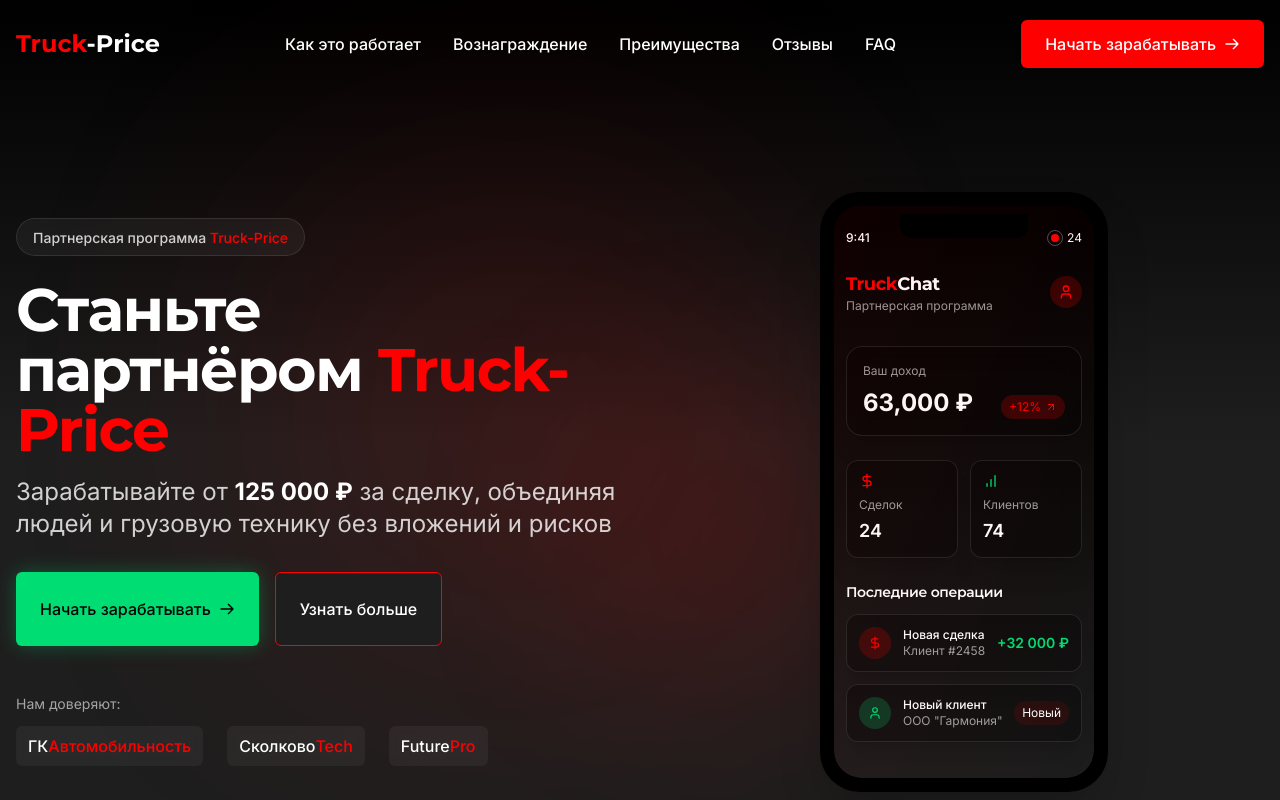
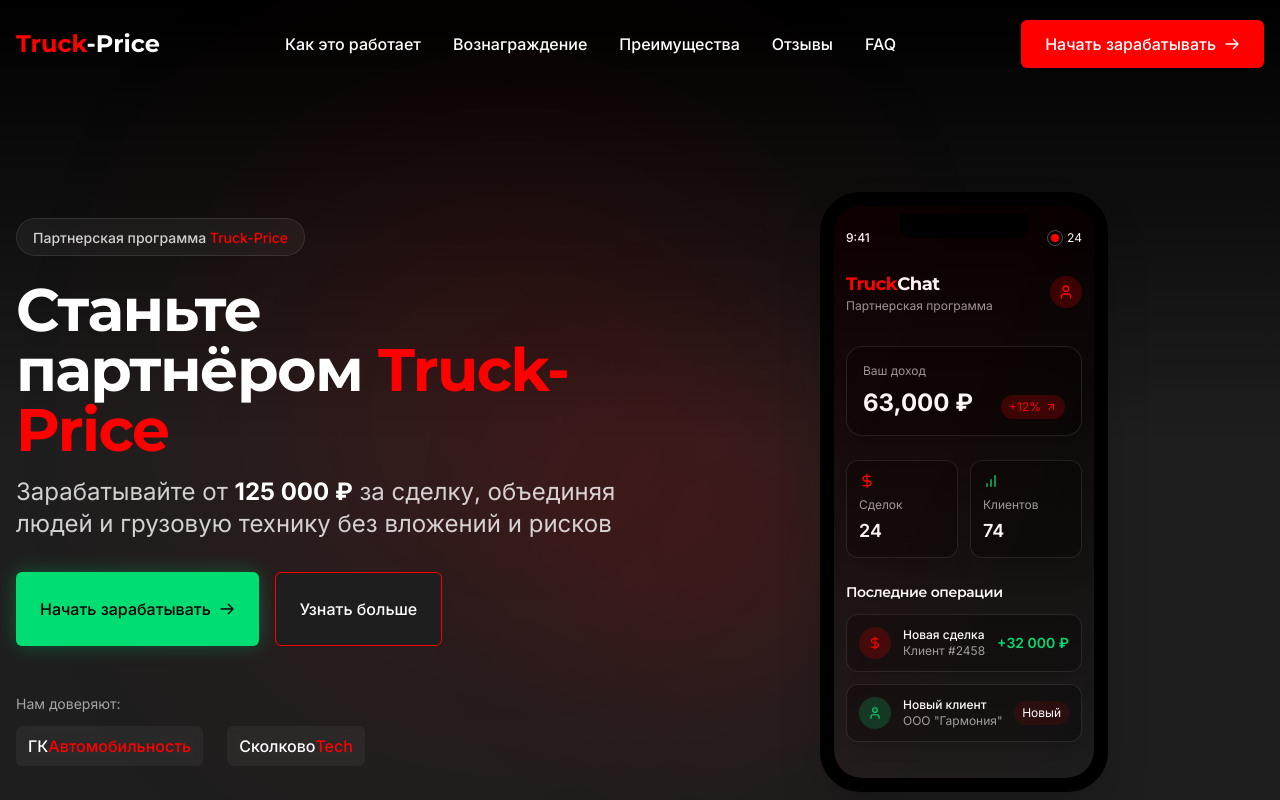
Before and after one commit to AlexeyKhD/truckprice-profit-launchpad, a React (Vite) app: page / in a window 1280 px wide. Shown: the top 800 px of the page. Built offline with nearby package versions, Linux system fonts and the light colour scheme.

Commit message:
Visual edit in Lovable
Edited UI in Lovable

```diff
--- a/src/components/Hero.tsx
+++ b/src/components/Hero.tsx
@@ -61,9 +61,7 @@ const Hero = () => {
                 <div className="bg-white/5 backdrop-blur-sm px-3 py-2 rounded-md">
                   <div className="text-white font-medium">Сколково<span className="text-tenchat-red">Tech</span></div>
                 </div>
-                <div className="bg-white/5 backdrop-blur-sm px-3 py-2 rounded-md">
-                  <div className="text-white font-medium">Future<span className="text-tenchat-red">Pro</span></div>
-                </div>
+
               </div>
             </div>
           </div>
```
